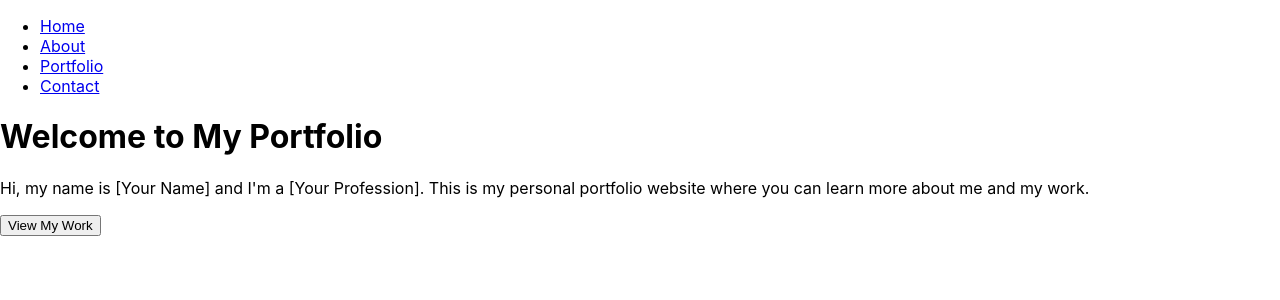
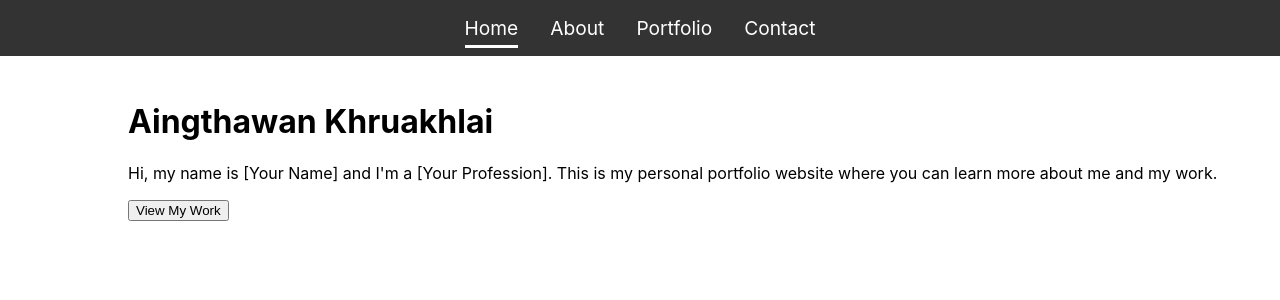
Before and after one commit to aingez/aingthawan, a React (Create React App) app: page / in a window 1280 px wide. Shown: the top 300 px of the page. Built offline with nearby package versions, Linux system fonts and the light colour scheme.

Commit message:
current nav bar

```diff
--- a/src/App.css
+++ b/src/App.css
@@ -1,38 +1,43 @@
-.App {
-  text-align: center;
+.content {
+  margin-top: 8%; /* Adjust this value to match the height of your navbar */
+  margin-left: 10%;
 }
 
-.App-logo {
-  height: 40vmin;
-  pointer-events: none;
+.navbar {
+  background-color: #333;
+  display: flex;
+  justify-content: center;
+  padding: 1rem 0;
+  position: fixed;
+  top: 0;
+  left: 0;
+  width: 100%;
+  z-index: 100;
 }
 
-@media (prefers-reduced-motion: no-preference) {
-  .App-logo {
-    animation: App-logo-spin infinite 20s linear;
-  }
+.nav-link {
+  color: #fff;
+  text-decoration: none;
+  margin: 0 1rem;
+  font-size: 1.2rem;
+  transition: color 0.3s ease;
+  position: relative;
 }
 
-.App-header {
-  background-color: #282c34;
-  min-height: 100vh;
-  display: flex;
-  flex-direction: column;
-  align-items: center;
-  justify-content: center;
-  font-size: calc(10px + 2vmin);
-  color: white;
+.nav-link.active {
+  /* font-weight: bold; */
 }
 
-.App-link {
-  color: #61dafb;
+.nav-link.active::after {
+  content: "";
+  position: absolute;
+  left: 0;
+  bottom: -0.5rem;
+  width: 100%;
+  height: 0.2rem;
+  background-color: #fff;
 }
 
-@keyframes App-logo-spin {
-  from {
-    transform: rotate(0deg);
-  }
-  to {
-    transform: rotate(360deg);
-  }
+.nav-link:hover {
+  color: #ccc;
 }
--- a/src/App.js
+++ b/src/App.js
@@ -1,5 +1,7 @@
 import React from 'react';
-import { BrowserRouter as Router, Route, Routes, Link } from 'react-router-dom';
+import { BrowserRouter as Router, Route, Routes, Link, useLocation } from 'react-router-dom';
+import './Navbar.css';
+import './App.css';
 
 // Components
 import Home from './components/Home';
@@ -11,23 +13,22 @@ const App = () => {
   return (
     <Router>
       <div>
-        <nav>
-          <ul>
-            <li>
-              <Link to="/">Home</Link>
-            </li>
-            <li>
-              <Link to="/about">About</Link>
-            </li>
-            <li>
-              <Link to="/portfolio">Portfolio</Link>
-            </li>
-            <li>
-              <Link to="/contact">Contact</Link>
-            </li>
-          </ul>
+        <nav className="navbar">
+          <NavLink to="/" exact>
+            Home
+          </NavLink>
+          <NavLink to="/about">
+            About
+          </NavLink>
+          <NavLink to="/portfolio">
+            Portfolio
+          </NavLink>
+          <NavLink to="/contact">
+            Contact
+          </NavLink>
         </nav>
 
+        <div className="content">
           <Routes>
             <Route path="/about" element={<About />} />
             <Route path="/portfolio" element={<Portfolio />} />
@@ -35,8 +36,20 @@ const App = () => {
             <Route path="/" element={<Home />} />
           </Routes>
         </div>
+      </div>
     </Router>
   );
 };
 
+const NavLink = ({ to, children, ...props }) => {
+  const location = useLocation();
+  const isActive = location.pathname === to;
+
+  return (
+    <Link to={to} className={`nav-link ${isActive ? 'active' : ''}`} {...props}>
+      {children}
+    </Link>
+  );
+};
+
 export default App;
--- /dev/null
+++ b/src/Navbar.css
@@ -0,0 +1,23 @@
+.navbar {
+    background-color: #333;
+    display: flex;
+    justify-content: center;
+    padding: 1rem 0;
+    position: fixed;
+    top: 0;
+    left: 0;
+    width: 100%;
+    z-index: 100;
+  }
+
+  .nav-link {
+    color: #fff;
+    text-decoration: none;
+    margin: 0 1rem;
+    font-size: 1.2rem;
+    transition: color 0.3s ease;
+  }
+
+  .nav-link:hover {
+    color: #ccc;
+  }
--- a/src/components/Home.js
+++ b/src/components/Home.js
@@ -3,7 +3,7 @@ import React from 'react';
 const Home = () => {
   return (
     <div>
-      <h1>Welcome to My Portfolio</h1>
+      <h1>Aingthawan Khruakhlai</h1>
       <p>
         Hi, my name is [Your Name] and I'm a [Your Profession]. This is my
         personal portfolio website where you can learn more about me and my work.
```
Lines whose indentation alone changed are shown as unchanged.
